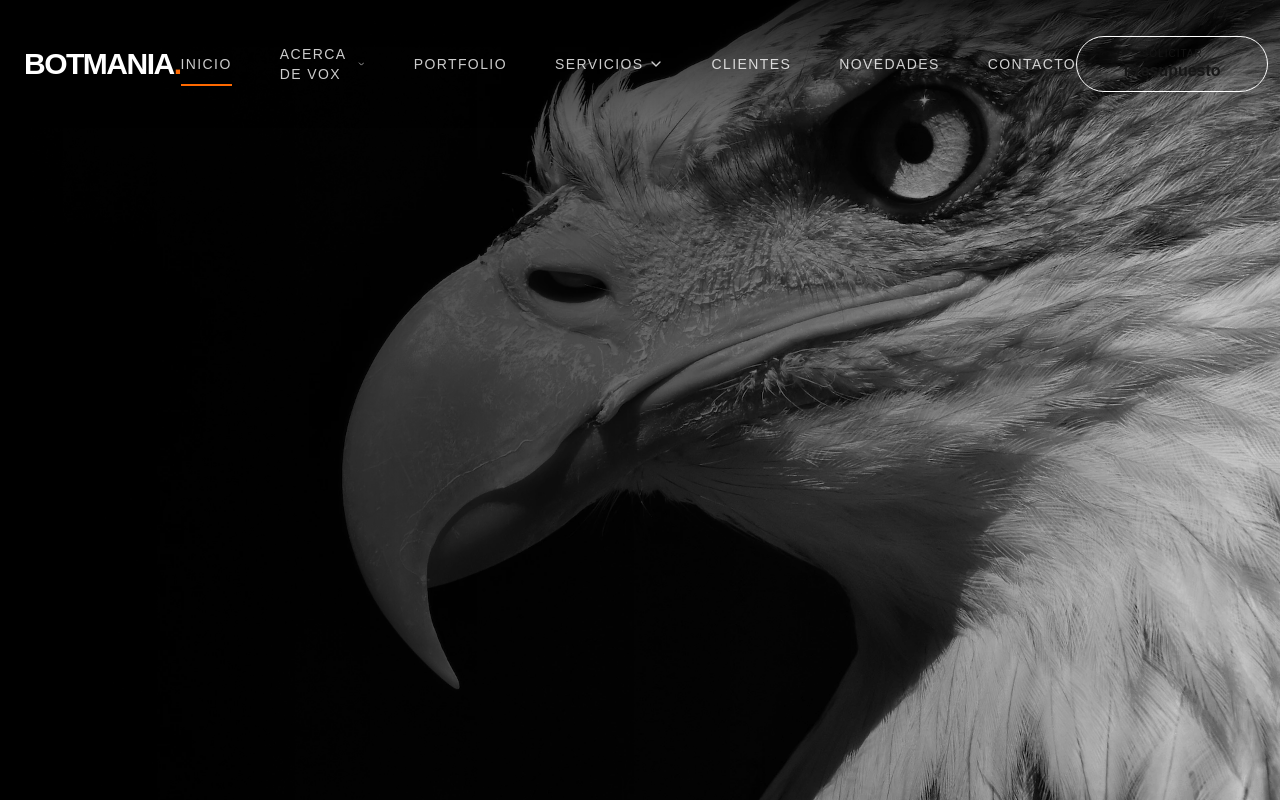
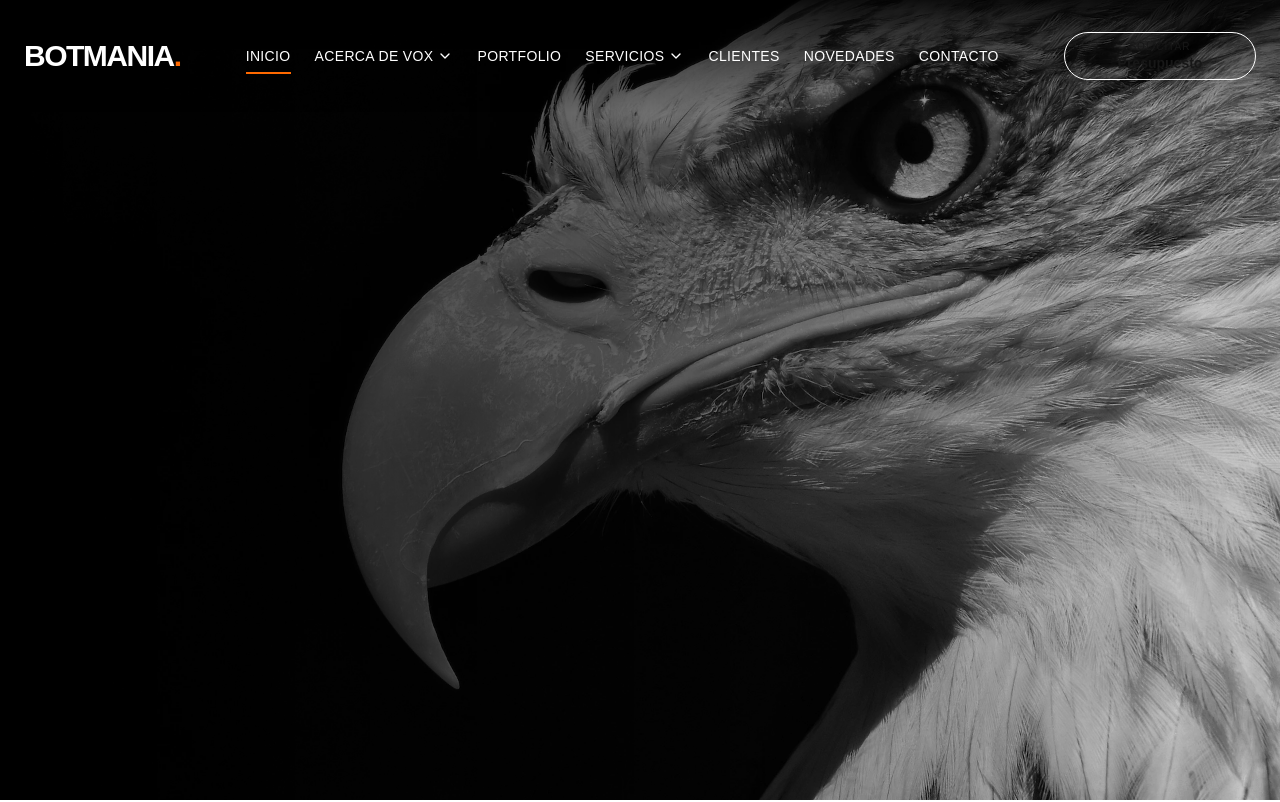
Before and after one commit to JorgeGcode/Botmania-CURSOR, a Next.js app: page / in a window 1280 px wide. Shown: the top 802 px of the page. Built offline with nearby package versions, Linux system fonts and the light colour scheme.

Commit message:
navbar edit

```diff
--- a/components/Navbar.tsx
+++ b/components/Navbar.tsx
@@ -6,7 +6,7 @@ import { ChevronDown, Menu, X } from "lucide-react";
 
 const NAV_LINKS = [
   { name: "INICIO", href: "/", active: true },
-  { name: "ACERCA DE VOX", href: "/nosotros", hasDropdown: true }, // Ajustado a "VOX" o tu marca
+  { name: "ACERCA DE VOX", href: "/nosotros", hasDropdown: true },
   { name: "PORTFOLIO", href: "/portfolio" },
   { name: "SERVICIOS", href: "/servicios", hasDropdown: true },
   { name: "CLIENTES", href: "/clientes" },
@@ -18,9 +18,8 @@ export default function Navbar() {
   const [isMobileMenuOpen, setIsMobileMenuOpen] = useState(false);
 
   return (
-    // CAMBIO 1: Fondo suave para mejor lectura sin perder transparencia total si se desea
-    <nav className="fixed top-0 left-0 w-full z-50 transition-all duration-300 bg-gradient-to-b from-black/80 to-transparent">
-      <div className="max-w-[1400px] mx-auto px-6 h-32 flex items-center justify-between">
+    <nav className="fixed top-0 left-0 w-full z-50 transition-all duration-300 bg-gradient-to-b from-black/90 to-transparent">
+      <div className="max-w-7xl mx-auto px-6 h-28 flex items-center justify-between">
 
         {/* --- LOGO --- */}
         <div className="flex-shrink-0">
@@ -30,26 +29,23 @@ export default function Navbar() {
         </div>
 
         {/* --- LINKS (Desktop) --- */}
-        {/* CAMBIO 2: Mayor espaciado (gap-12) y fuente más fina para elegancia */}
-        <div className="hidden lg:flex items-center gap-12">
+        {/* CORRECCIÓN: gap-6 para juntar secciones, whitespace-nowrap para evitar saltos de línea */}
+        <div className="hidden lg:flex items-center gap-6">
           {NAV_LINKS.map((link) => (
             <DesktopNavLink key={link.name} link={link} />
           ))}
         </div>
 
         {/* --- CTA (High Ticket Style) --- */}
-        <div className="hidden lg:block">
+        <div className="hidden lg:block flex-shrink-0">
           <Link
             href="/presupuesto"
-            // CAMBIO 3: Flex-col para apilar texto, bordes redondeados tipo cápsula
-            className="group flex flex-col items-center justify-center w-48 h-14 border border-white rounded-full transition-all duration-300 hover:bg-white hover:text-black"
+            className="group flex flex-col items-center justify-center w-48 h-12 border border-white rounded-full transition-all duration-300 hover:bg-white hover:text-black"
           >
-            {/* Texto superior pequeño */}
-            <span className="text-[10px] uppercase tracking-widest leading-none mb-1 opacity-90 group-hover:opacity-100">
+            <span className="text-[10px] uppercase tracking-widest leading-none mb-1 group-hover:font-semibold">
               Solicitar
             </span>
-            {/* Texto principal más grande */}
-            <span className="text-base font-bold leading-none">
+            <span className="text-sm font-bold leading-none">
               Presupuesto
             </span>
           </Link>
@@ -64,9 +60,9 @@ export default function Navbar() {
         </button>
       </div>
 
-      {/* --- MENÚ MÓVIL (Mantenido igual por ahora) --- */}
+      {/* --- MENÚ MÓVIL --- */}
       {isMobileMenuOpen && (
-        <div className="lg:hidden absolute top-32 left-0 w-full bg-black/95 flex flex-col p-10 gap-8 border-b border-white/10 h-screen">
+        <div className="lg:hidden absolute top-28 left-0 w-full bg-black/95 flex flex-col p-10 gap-8 border-b border-white/10 h-screen">
           {NAV_LINKS.map((link) => (
             <Link
               key={link.name}
@@ -85,18 +81,18 @@ export default function Navbar() {
 
 function DesktopNavLink({ link }: { link: typeof NAV_LINKS[0] }) {
   return (
-    <Link href={link.href} className="group relative flex items-center gap-1 py-2">
-      {/* CAMBIO 4: Font-medium en lugar de bold, y texto más pequeño (text-sm/base) para aire premium */}
-      <span className="text-sm font-medium tracking-widest text-white transition-opacity duration-300 group-hover:opacity-100 opacity-80">
+    <Link href={link.href} className="group relative flex items-center gap-1 py-4">
+      {/* CORRECCIÓN: text-white sólido (sin opacidad) y whitespace-nowrap */}
+      <span className="text-sm font-medium tracking-wide text-white whitespace-nowrap transition-colors duration-300">
         {link.name}
       </span>
 
       {link.hasDropdown && (
-        <ChevronDown size={16} className="text-white opacity-80 group-hover:opacity-100 transition-opacity" />
+        <ChevronDown size={16} className="text-white transition-transform duration-300 group-hover:rotate-180" />
       )}
 
-      {/* Indicador naranja ajustado */}
-      <span className={`absolute -bottom-1 left-0 h-[2px] bg-orange-500 transition-all duration-300 ${
+      {/* Indicador naranja */}
+      <span className={`absolute bottom-2 left-0 h-[2px] bg-orange-500 transition-all duration-300 ${
         link.active ? "w-full" : "w-0 group-hover:w-full"
       }`} />
     </Link>
```
